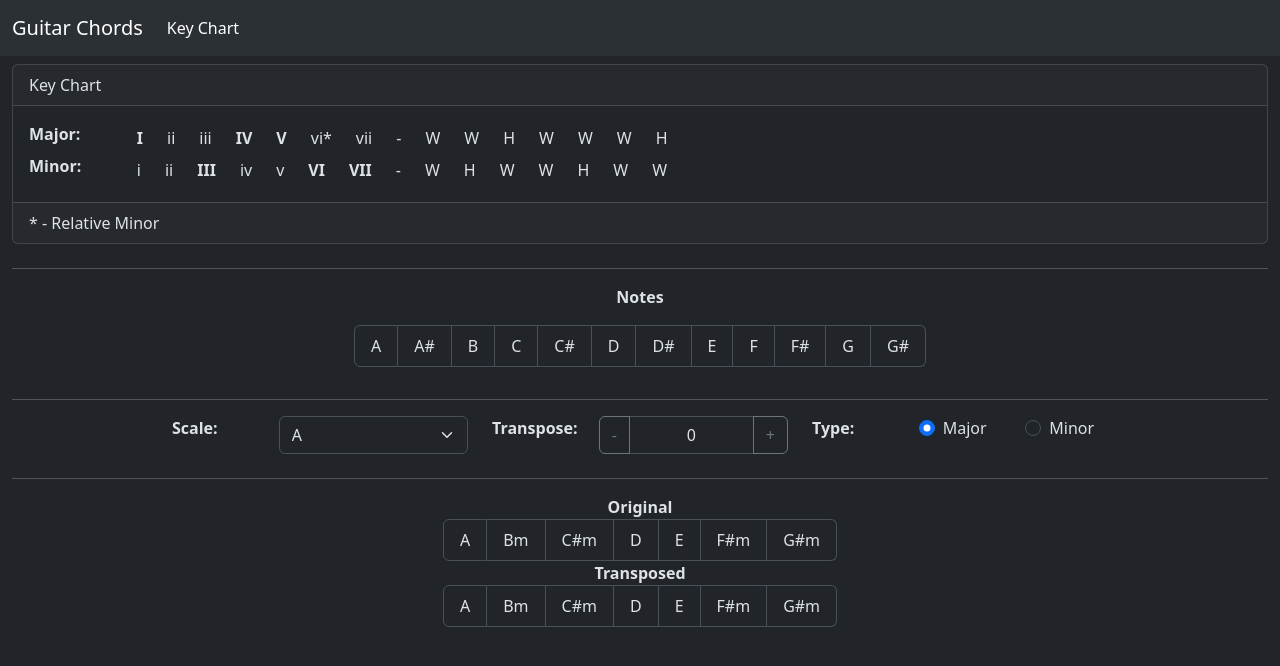
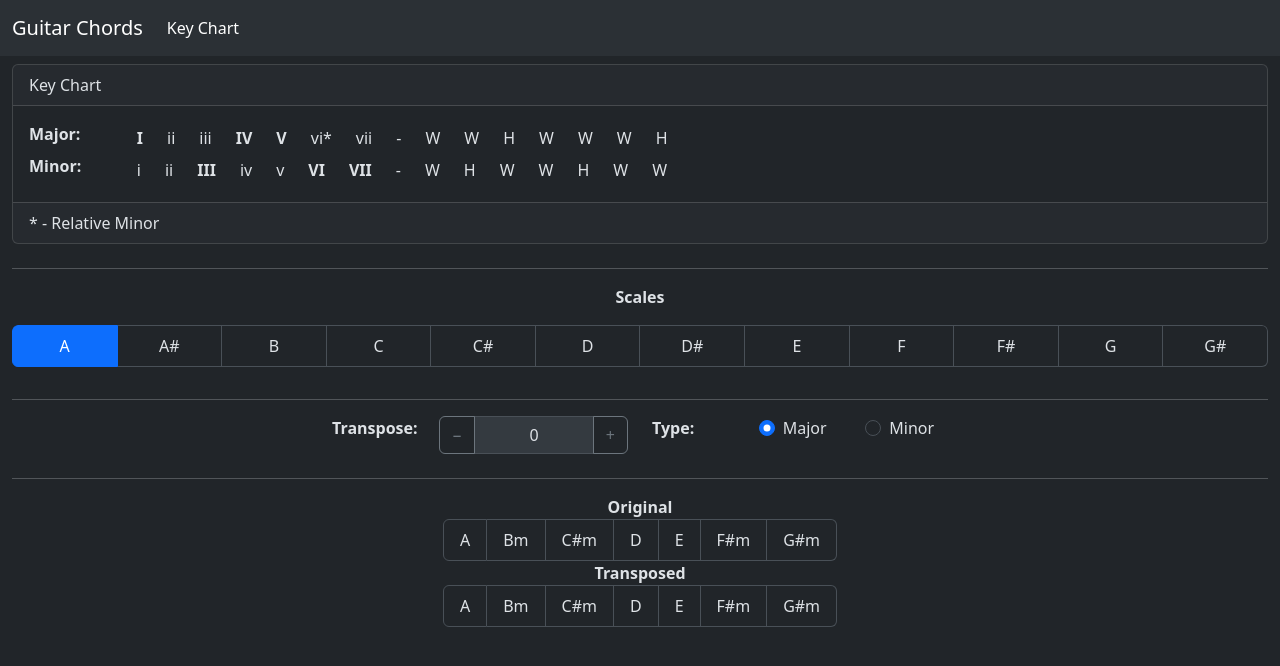
Before and after one commit to vinnyab28/guitar-chords, an Angular app: page / in a window 1280 px wide. Shown: the top 666 px of the page. Built offline with nearby package versions, Linux system fonts and the light colour scheme.

Commit message:
Updated scale selection

```diff
--- a/src/app/app.component.html
+++ b/src/app/app.component.html
@@ -4,34 +4,24 @@
   <hr />
   <div class="row">
     <div class="col">
-      <p class="fw-bold text-center">Notes</p>
+      <p class="fw-bold text-center">Scales</p>
       <ul class="list-group list-group-horizontal pb-3 overflow-auto justify-content-sm-center">
-        <li class="list-group-item" *ngFor="let note of notes">
+        <a href="javascript:void(0)" class="list-group-item list-group-item-action text-center" [ngClass]="{ active: selectedScale === note }" (click)="onChangeScale(note)" *ngFor="let note of notes">
           {{ note | uppercase }}
-        </li>
+        </a>
       </ul>
     </div>
   </div>
   <hr />
   <div class="row justify-content-center">
     <div class="col-sm-1 mb-2">
-      <label for="scale"><strong>Scale: </strong></label>
-    </div>
-    <div class="col-sm-2 mb-2">
-      <select name="scale" id="scale" class="form-select" [(ngModel)]="selectedScale" (change)="generateScale()">
-        <option [value]="note" *ngFor="let note of notes" [selected]="note == selectedScale">
-          {{ note }}
-        </option>
-      </select>
-    </div>
-    <div class="col-sm-1 mb-2">
       <label for="transpose"><strong>Transpose: </strong></label>
     </div>
     <div class="col-sm-2 mb-2">
       <div class="input-group">
-        <button class="btn btn-outline-secondary" type="button" id="transposeMinus" (click)="decreaseTranspose()">-</button>
-        <input type="text" class="form-control text-center" placeholder="Transpose" [(ngModel)]="transpose" />
-        <button class="btn btn-outline-secondary" type="button" id="transposePlus" (click)="increaseTranspose()">+</button>
+        <button class="btn btn-outline-secondary" type="button" id="transposeMinus" (click)="decreaseTranspose()">&minus;</button>
+        <input type="text" class="form-control text-center" readonly disabled placeholder="Transpose" [(ngModel)]="transpose" />
+        <button class="btn btn-outline-secondary" type="button" id="transposePlus" (click)="increaseTranspose()">&plus;</button>
       </div>
     </div>
     <div class="col-sm-1">
--- a/src/app/app.component.ts
+++ b/src/app/app.component.ts
@@ -72,6 +72,11 @@ export class AppComponent implements OnInit {
     this.generateScale();
   }
 
+  onChangeScale(scale: string) {
+    this.selectedScale = scale;
+    this.generateScale();
+  }
+
   generateScale() {
     this.originalScale = [];
     this.transposedScale = [];
```
